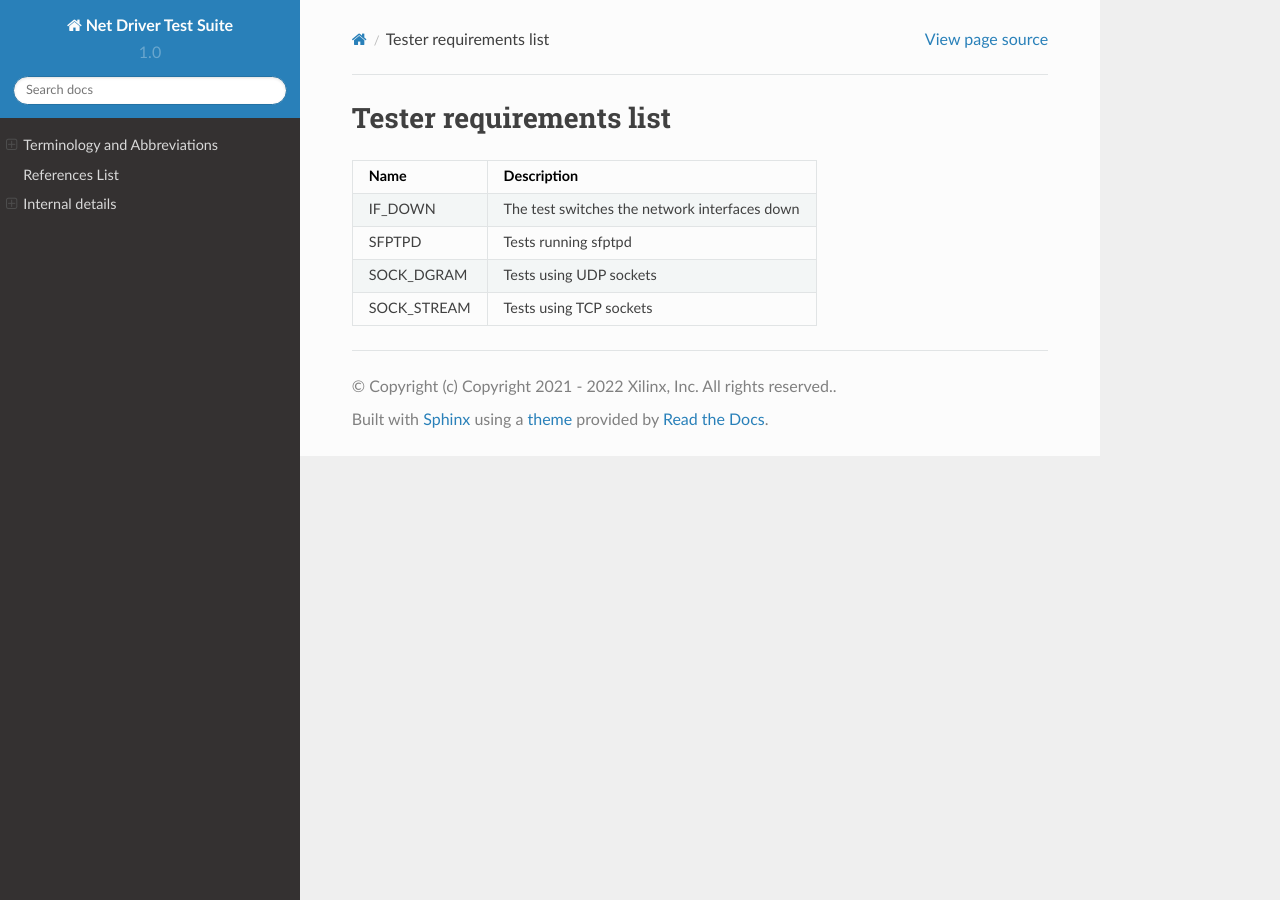
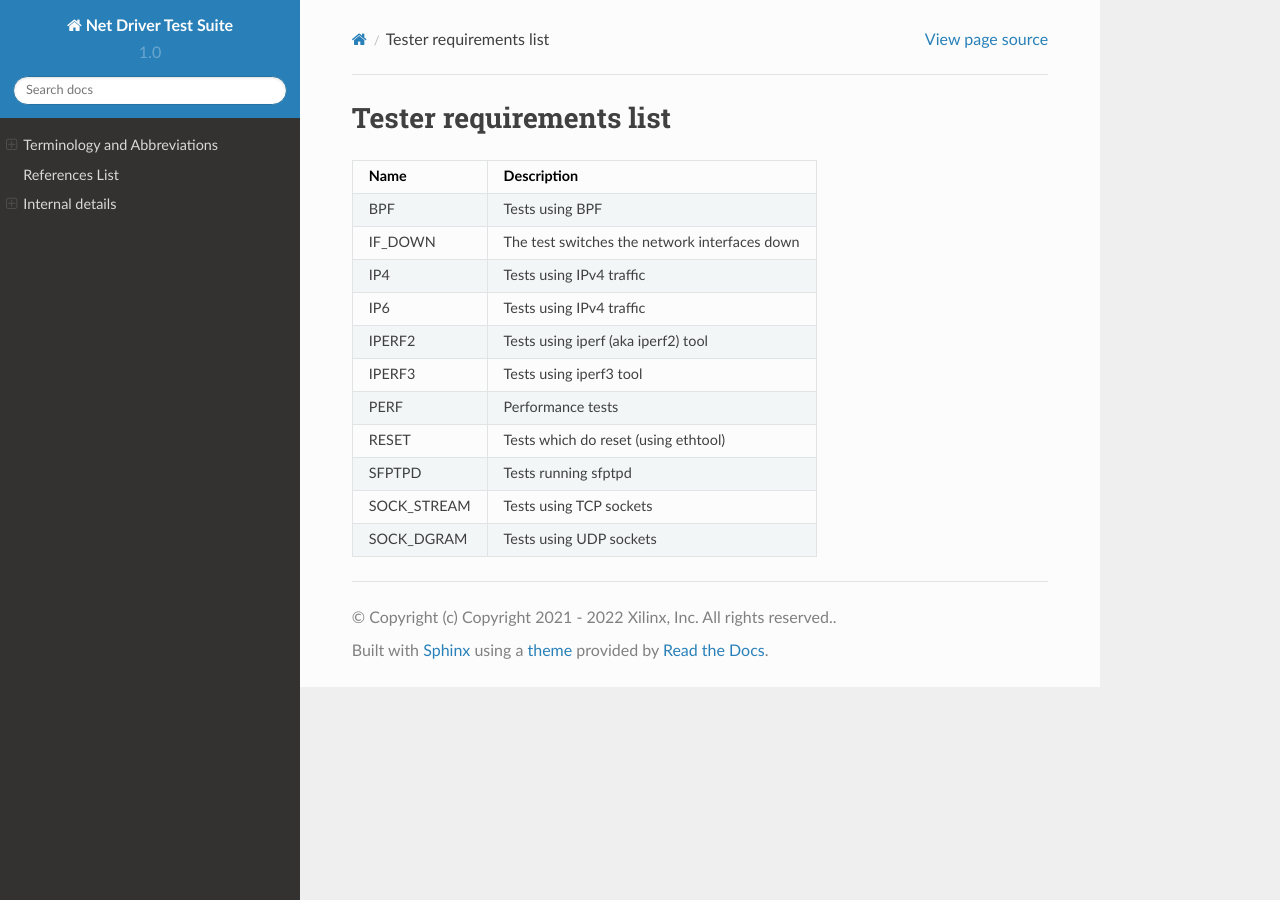
Before and after one commit to oktetlabs/net-drv-ts, a Sphinx documentation site: the page built from net-drv-ts/doc/dox_resources/reqs.rst, in a window 1280 px wide. Built offline with Sphinx 7.4.7 and the Read the Docs theme 2.0.0, drawn with Linux system fonts in a browser that asks for light colours; pages that are not in the unit, such as notebooks, are missing from menus.

Commit message:
doc: add all generic requirements to the table
Skip specific X3 requirements since it is defined separately in
vendor documentation.

Signed-off-by: Andrew Rybchenko <andrew.rybchenko@oktetlabs.ru>
Reviewed-by: Daniil Byshenko <daniilbyshenko@oktetlabs.ru>

```diff
--- a/net-drv-ts/doc/dox_resources/reqs.rst
+++ b/net-drv-ts/doc/dox_resources/reqs.rst
@@ -15,14 +15,35 @@ Tester requirements list
     - Name
     - Description
   *
+    - BPF
+    - Tests using BPF
+  *
     - IF_DOWN
     - The test switches the network interfaces down
+  *
+    - IP4
+    - Tests using IPv4 traffic
+  *
+    - IP6
+    - Tests using IPv4 traffic
+  *
+    - IPERF2
+    - Tests using iperf (aka iperf2) tool
+  *
+    - IPERF3
+    - Tests using iperf3 tool
+  *
+    - PERF
+    - Performance tests
+  *
+    - RESET
+    - Tests which do reset (using ethtool)
   *
     - SFPTPD
     - Tests running sfptpd
   *
+    - SOCK_STREAM
+    - Tests using TCP sockets
+  *
     - SOCK_DGRAM
     - Tests using UDP sockets
-  *
-    - SOCK_STREAM
-    - Tests using TCP sockets
```
